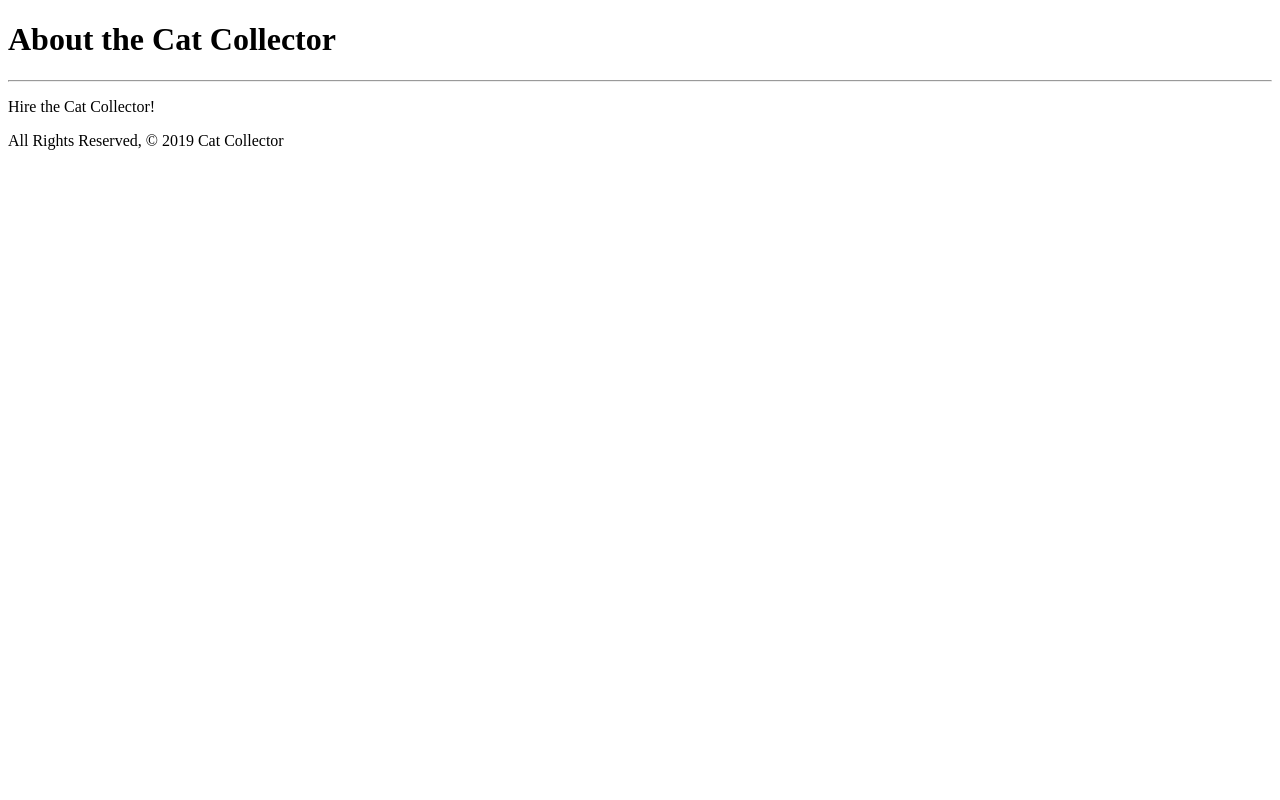
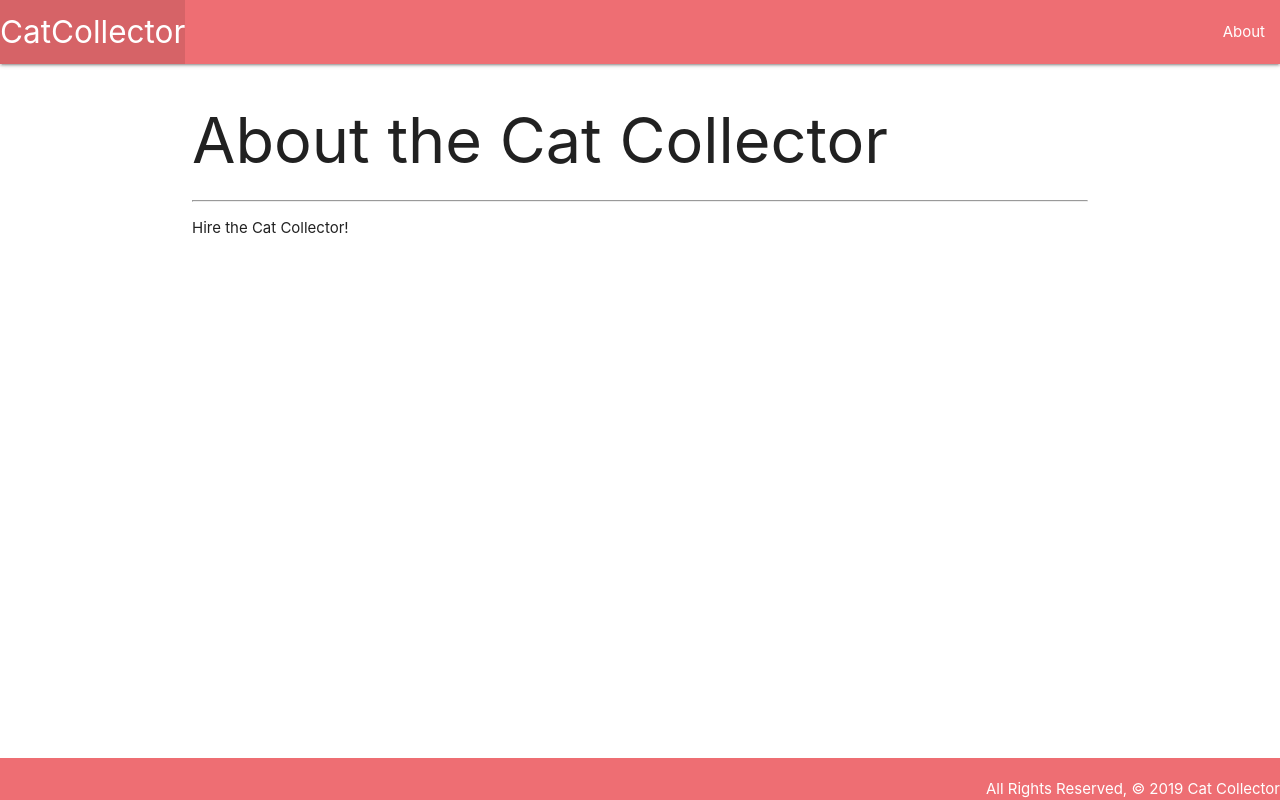
Before and after one commit to jurgenstevens/catcollector, a Django app: page /about/ in a window 1280 px wide. Run offline with Django 3.2, Linux system fonts and the light colour scheme.

Commit message:
Link css to base template.

```diff
--- /dev/null
+++ b/main_app/static/css/style.css
@@ -0,0 +1,15 @@
+
+body {
+    display: flex;
+    min-height: 100vh;
+    flex-direction: column;
+  }
+
+  main {
+    flex: 1 0 auto;
+  }
+
+  footer {
+    padding-top: 0;
+    text-align: right;
+  }
--- a/main_app/templates/about.html
+++ b/main_app/templates/about.html
@@ -1,16 +1,8 @@
 
-<!DOCTYPE html>
-<html lang="en">
-  <head>
-    <meta charset="UTF-8" />
-    <meta name="viewport" content="width=device-width, initial-scale=1.0" />
-    <meta http-equiv="X-UA-Compatible" content="ie=edge" />
-    <title>Cat Collector</title>
-  </head>
-  <body>
-    <h1>About the Cat Collector</h1>
-    <hr />
-    <p>Hire the Cat Collector!</p>
-    <footer>All Rights Reserved, © 2019 Cat Collector</footer>
-  </body>
-</html>
+{% extends 'base.html' %} {% block content %}
+
+<h1>About the Cat Collector</h1>
+<hr />
+<p>Hire the Cat Collector!</p>
+
+{% endblock %}
--- a/main_app/templates/base.html
+++ b/main_app/templates/base.html
@@ -1,3 +1,4 @@
+{% load static %}
 <!DOCTYPE html>
 <html lang="en">
   <head>
@@ -9,6 +10,7 @@
       rel="stylesheet"
       href="https://cdnjs.cloudflare.com/ajax/libs/materialize/1.0.0/css/materialize.min.css"
     />
+    <link rel="stylesheet" type="text/css" href="{% static 'css/style.css' %}" />
   </head>
   <body>
     <header class="navbar-fixed">
```
